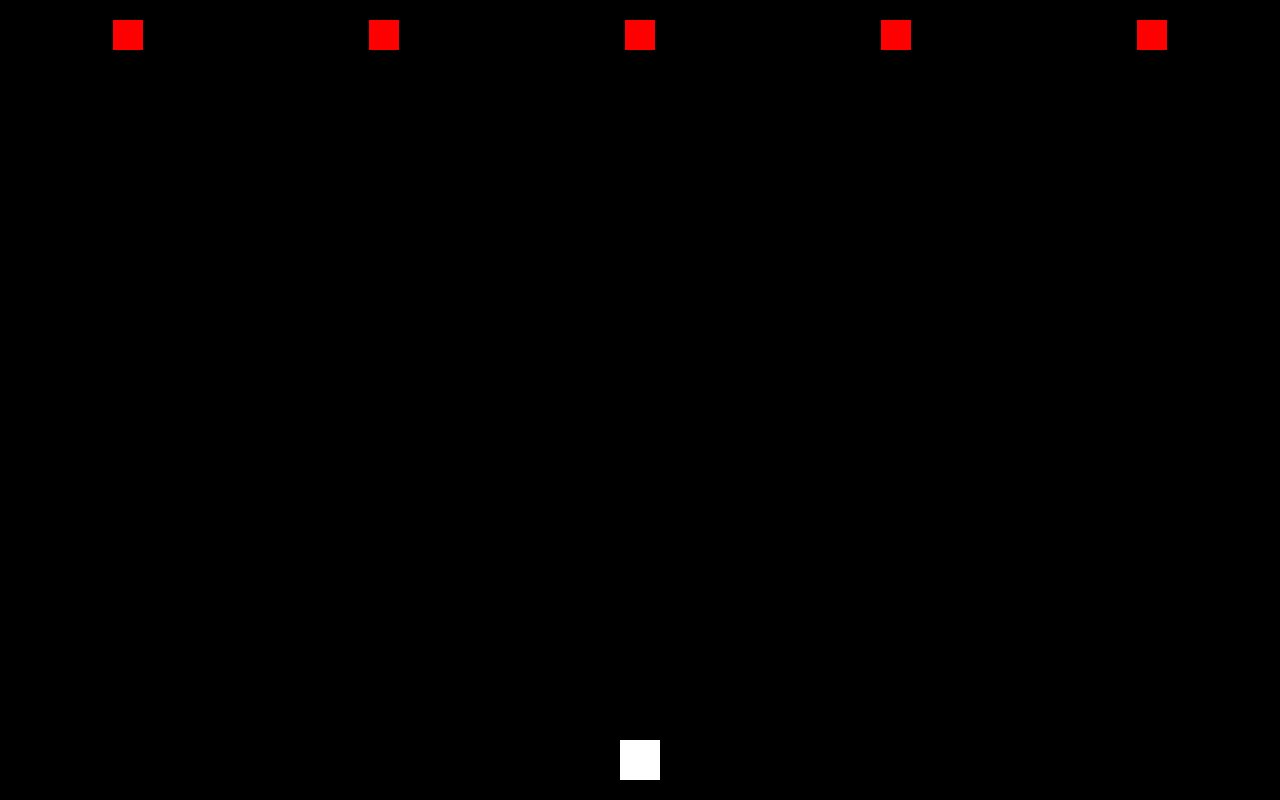
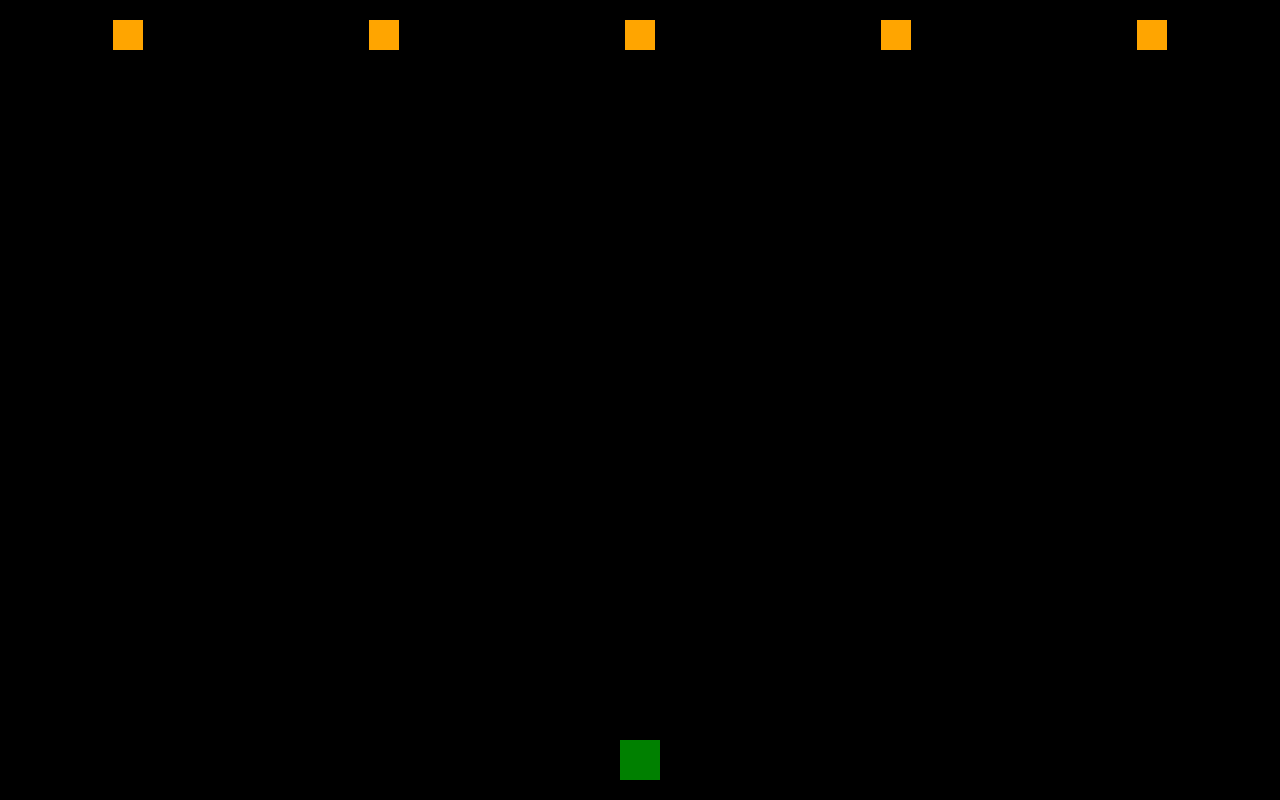
Before and after one commit to karishnu/bolt-generated-project, a website built with Vite: page index.html in a window 1280 px wide. Built offline with nearby package versions, Linux system fonts and the light colour scheme.

Commit message:
Initial commit from your app

```diff
--- a/src/style.css
+++ b/src/style.css
@@ -17,7 +17,7 @@ body {
   transform: translateX(-50%);
   width: 40px;
   height: 40px;
-  background-color: white;
+  background-color: green; /* Changed to green */
 }
 
 .aliens {
@@ -31,5 +31,5 @@ body {
 .alien {
   width: 30px;
   height: 30px;
-  background-color: red;
+  background-color: orange; /* Changed to orange */
 }
```
